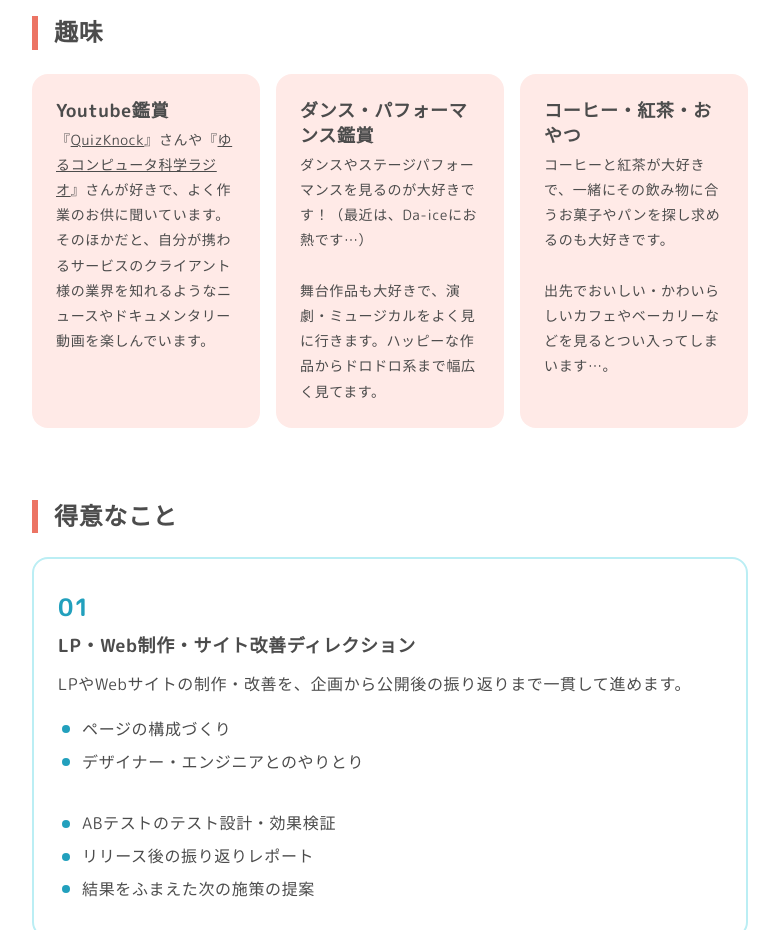
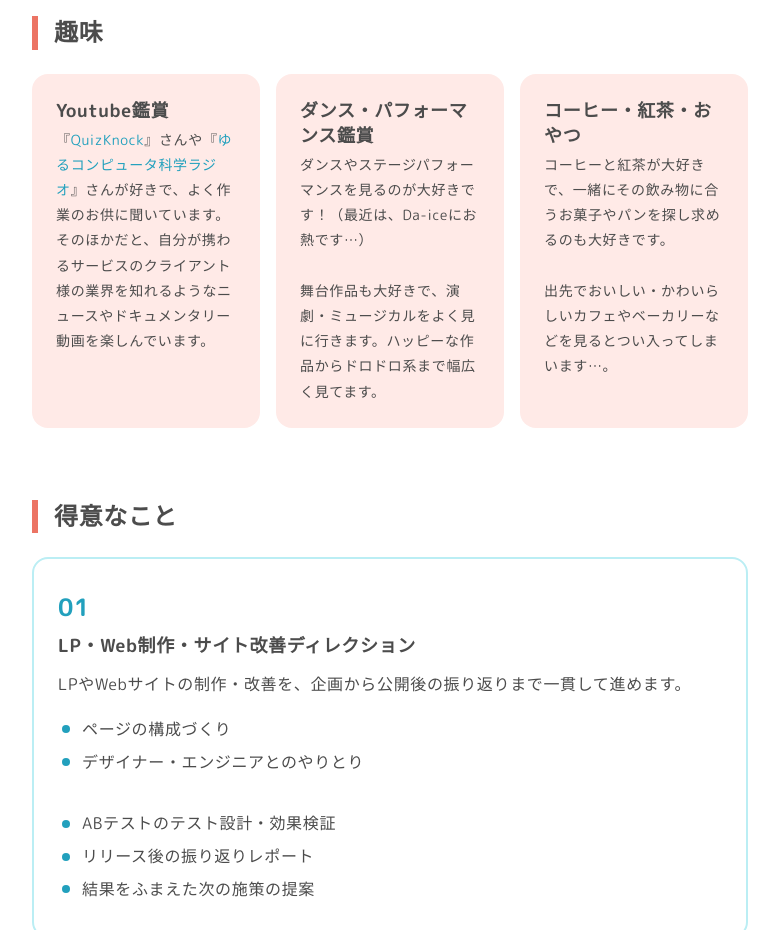
Before and after one commit to syba6q/mana-moya-nikki, a plain HTML site: page profile.html in a window 1280 px wide. Shown: the part 1300-2230 px from the top of the page, without its empty margins (412-1191 px from the left). Drawn offline with Linux system fonts and the light colour scheme.

Commit message:
Update style.css

```diff
--- a/css/style.css
+++ b/css/style.css
@@ -26,8 +26,22 @@ img {
   height: auto;
 }
 
+
 a {
   color: inherit;
+}
+
+p a:link {
+  color: var(--text-brand);
+  text-decoration: none;
+}
+
+p a:visited {
+  color: var(--text-bland-visited);
+}
+
+p a:hover {
+  text-decoration: underline;
 }
 
 .visually-hidden {
```
